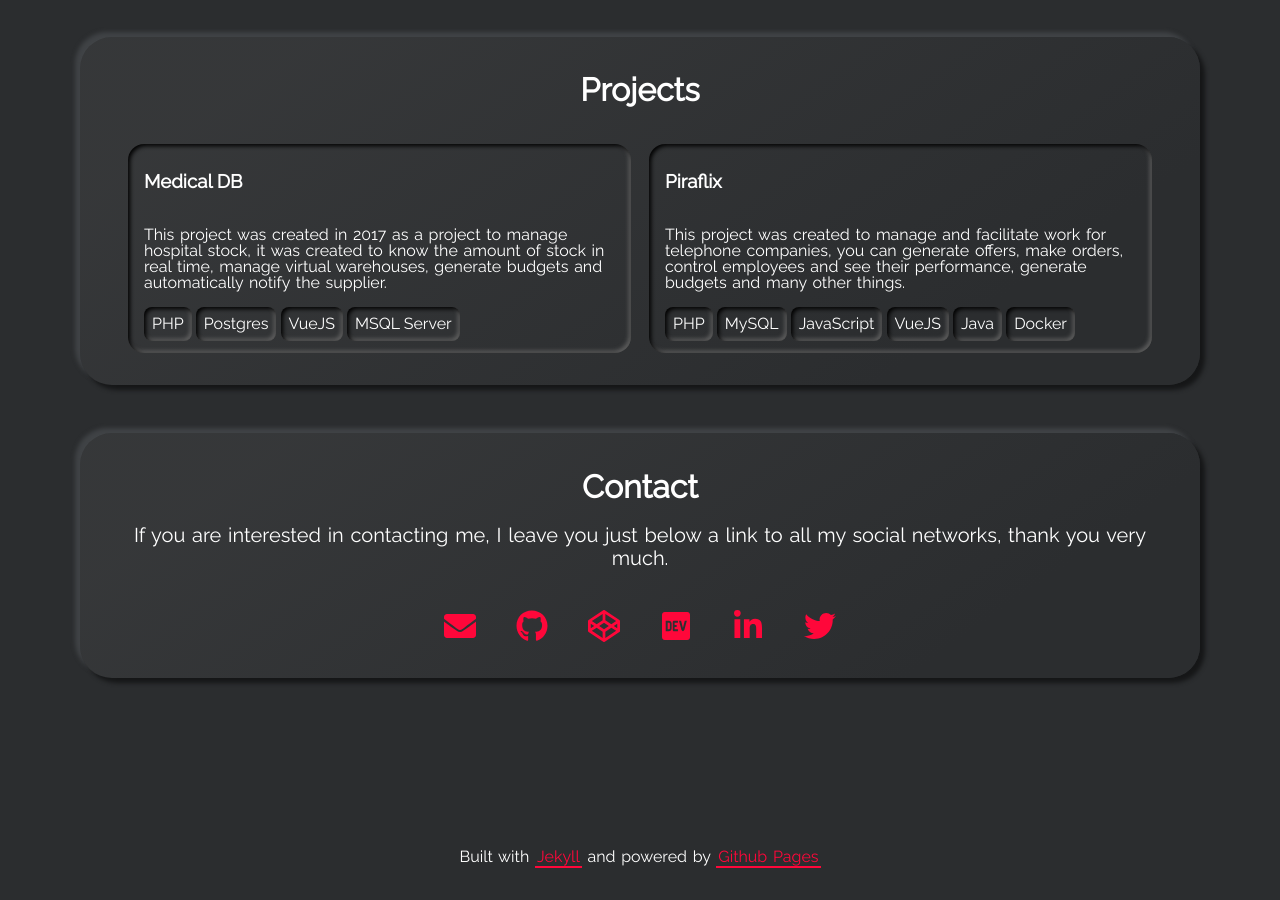
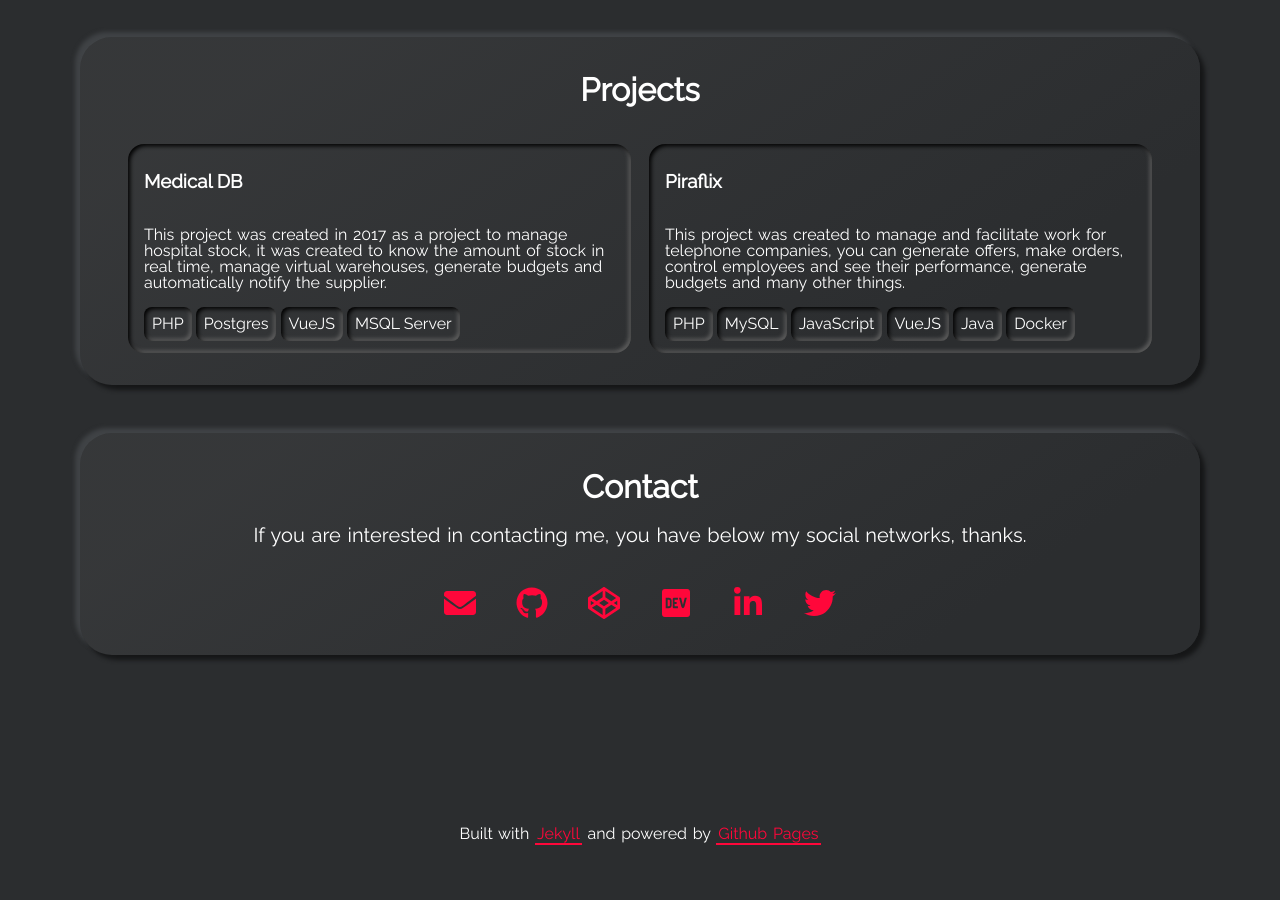
Before and after one commit to ericrodri/personal, a Jekyll site: the page built from index.html, in a window 1280 px wide and 900 px high, scrolled down 2698 px. Built offline with Jekyll 4.4.1, drawn with Linux system fonts in a browser that asks for light colours; after the commit the page ends 3575 px from its top, so only the background shows below that.

Commit message:
Update _config.yml

```diff
--- a/_config.yml
+++ b/_config.yml
@@ -81,7 +81,7 @@ show_contact_card: true
 # contact_title: The will be displayed as the title in the Contact section
 contact_title: Contact
 # contact_description: This will be displayed under the title.
-contact_description: If you are interested in contacting me, I leave you just below a link to all my social networks, thank you very much.
+contact_description: If you are interested in contacting me, you have below my social networks, thanks.
 
 # GITHUB-METADATA
 # Set this to your forked repository
```
